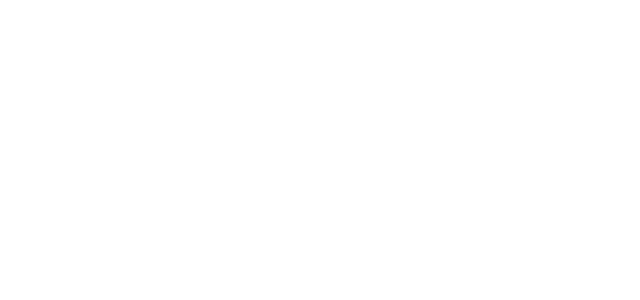
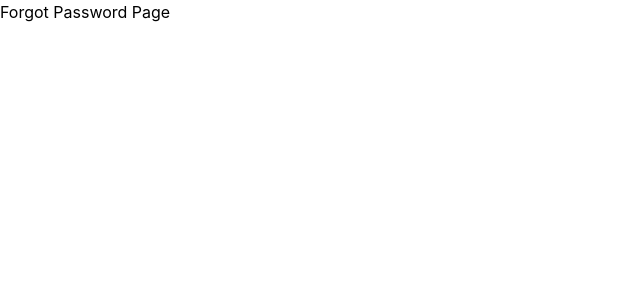
Before and after one commit to Emmanuel-Johnson/launch-point-frontend, a React (Vite) app: page /forgot-password in a window 1280 px wide. Before the commit this address had no page. Shown: the top 300 px of the page, without its empty margins (0-640 px from the left). Built offline with nearby package versions, Linux system fonts and the light colour scheme.

Commit message:
feat: add authentication pages and routes

```diff
--- /dev/null
+++ b/src/features/auth/layout/AuthLayout.tsx
@@ -0,0 +1,11 @@
+import { Outlet } from "react-router-dom";
+
+const AuthLayout = () => {
+  return (
+    <div>
+      <Outlet />
+    </div>
+  );
+};
+
+export default AuthLayout;
--- /dev/null
+++ b/src/features/auth/pages/ForgotPasswordPage.tsx
@@ -0,0 +1,5 @@
+const ForgotPasswordPage = () => {
+  return <div>Forgot Password Page</div>;
+};
+
+export default ForgotPasswordPage;
--- /dev/null
+++ b/src/features/auth/pages/LoginPage.tsx
@@ -0,0 +1,5 @@
+const LoginPage = () => {
+  return <div>Login Page</div>;
+};
+
+export default LoginPage;
--- /dev/null
+++ b/src/features/auth/pages/ResetPasswordPage.tsx
@@ -0,0 +1,5 @@
+const ResetPasswordPage = () => {
+  return <div>Reset Password Page</div>;
+};
+
+export default ResetPasswordPage;
--- /dev/null
+++ b/src/features/auth/pages/SignupPage.tsx
@@ -0,0 +1,5 @@
+const SignupPage = () => {
+  return <div>Signup Page</div>;
+};
+
+export default SignupPage;
--- /dev/null
+++ b/src/features/auth/pages/VerifyEmailPage.tsx
@@ -0,0 +1,5 @@
+const VerifyEmailPage = () => {
+  return <div>Verify Email Page</div>;
+};
+
+export default VerifyEmailPage;
--- /dev/null
+++ b/src/features/auth/pages/VerifyResetCodePage.tsx
@@ -0,0 +1,5 @@
+const VerifyResetCodePage = () => {
+  return <div>Verify Reset Code Page</div>;
+};
+
+export default VerifyResetCodePage;
--- /dev/null
+++ b/src/features/marketing/pages/PrivacyPolicyPage.tsx
@@ -0,0 +1,5 @@
+const PrivacyPolicyPage = () => {
+  return <div>Privacy Policy Page</div>;
+};
+
+export default PrivacyPolicyPage;
--- /dev/null
+++ b/src/features/marketing/pages/TermsPage.tsx
@@ -0,0 +1,5 @@
+const TermsPage = () => {
+  return <div>Terms Page</div>;
+};
+
+export default TermsPage;
```
Also changed, not shown: src/app/routes/routeConfig.tsx (+53 -0 lines).
